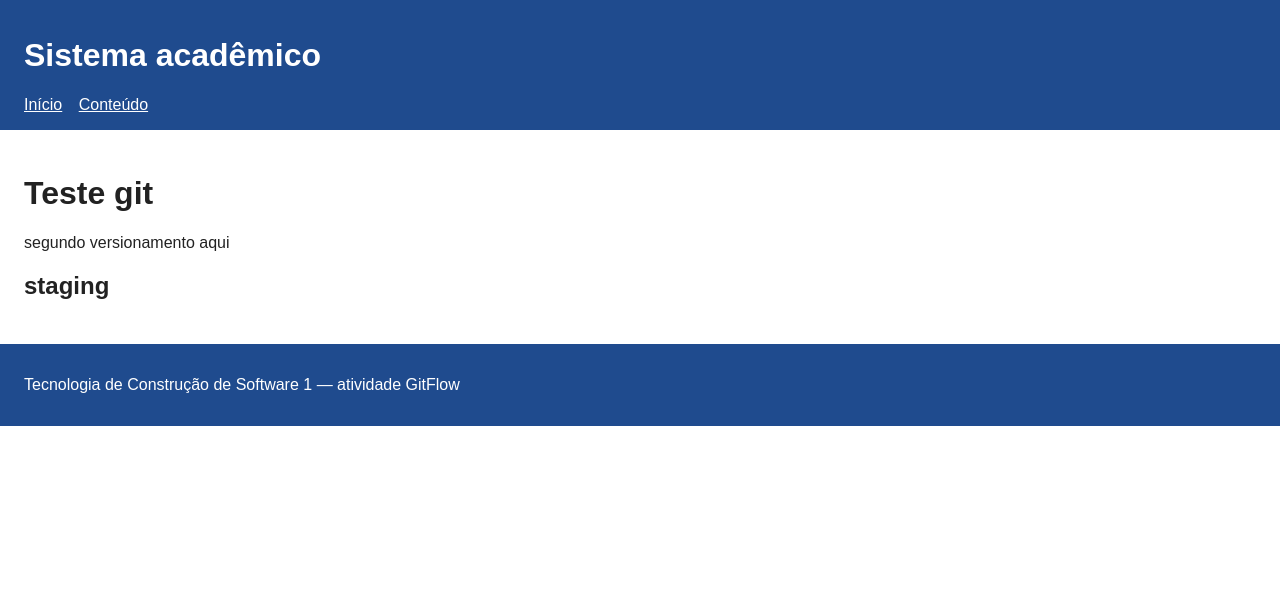
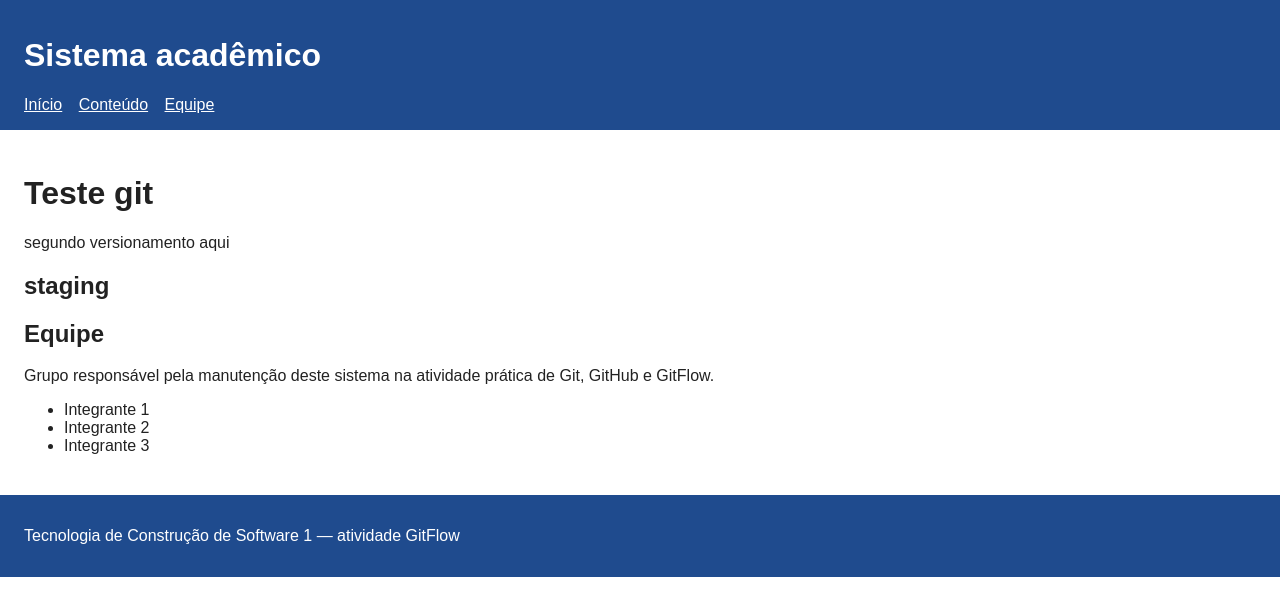
Before and after one commit to adrielCastejon/projeto-puc-pagina-de-login-gitflow, a plain HTML site: page index.html in a window 1280 px wide. Drawn offline with Linux system fonts and the light colour scheme.

Commit message:
feat: adiciona seção da equipe na página principal

```diff
--- a/index.html
+++ b/index.html
@@ -15,12 +15,22 @@
 			<nav>
 				<a href="#inicio">Início</a>
 				<a href="#conteudo">Conteúdo</a>
+				<a href="#equipe">Equipe</a>
 			</nav>
 		</header>
 		<main id="inicio">
 			<h1>Teste git</h1>
 			<p>segundo versionamento aqui</p>
 			<h2>staging</h1>
+			<section id="equipe">
+				<h2>Equipe</h2>
+				<p>Grupo responsável pela manutenção deste sistema na atividade prática de Git, GitHub e GitFlow.</p>
+				<ul>
+					<li>Integrante 1</li>
+					<li>Integrante 2</li>
+					<li>Integrante 3</li>
+				</ul>
+			</section>
 		</main>
 		<footer>
 			<p>Tecnologia de Construção de Software 1 — atividade GitFlow</p>
```
